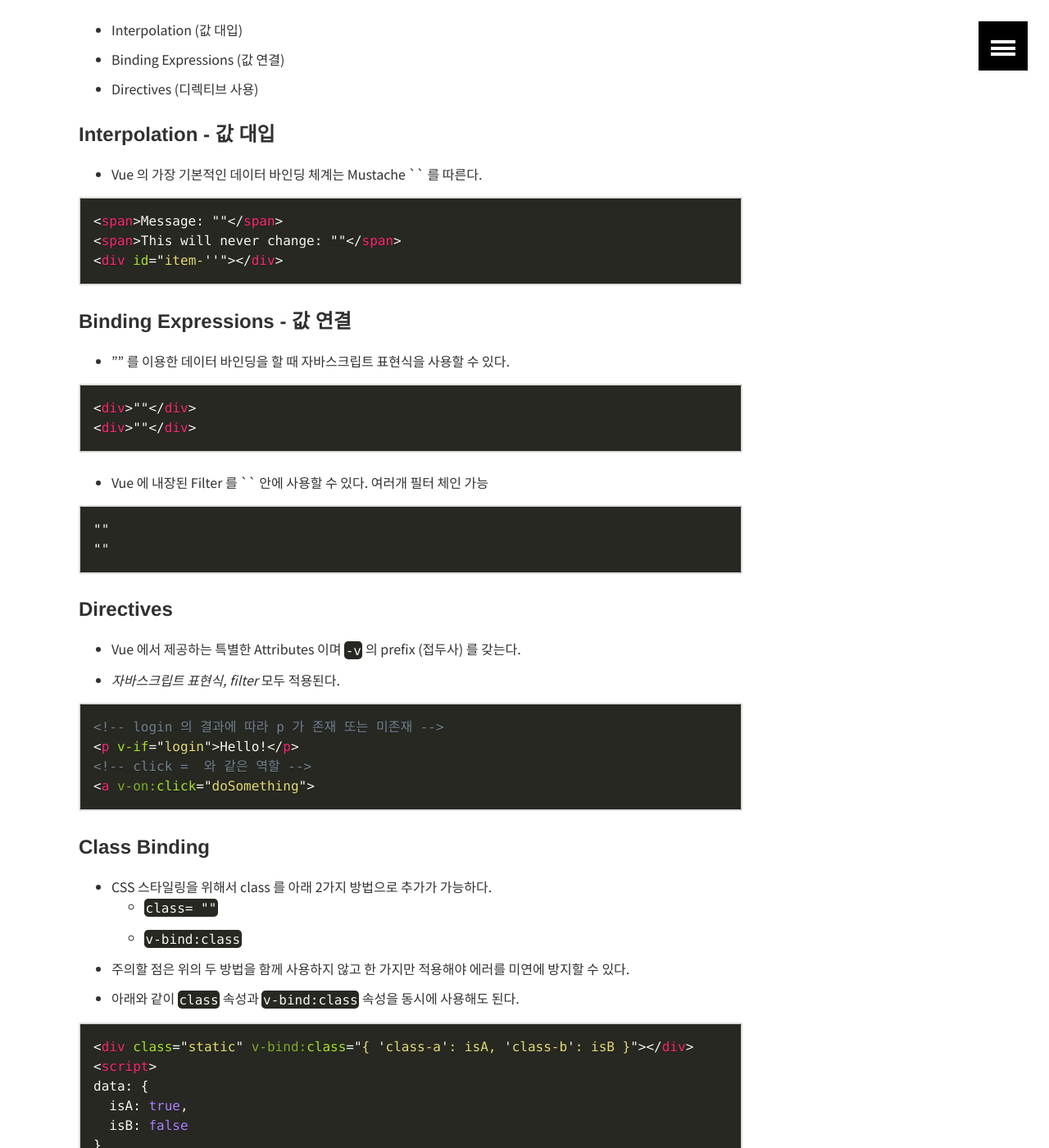
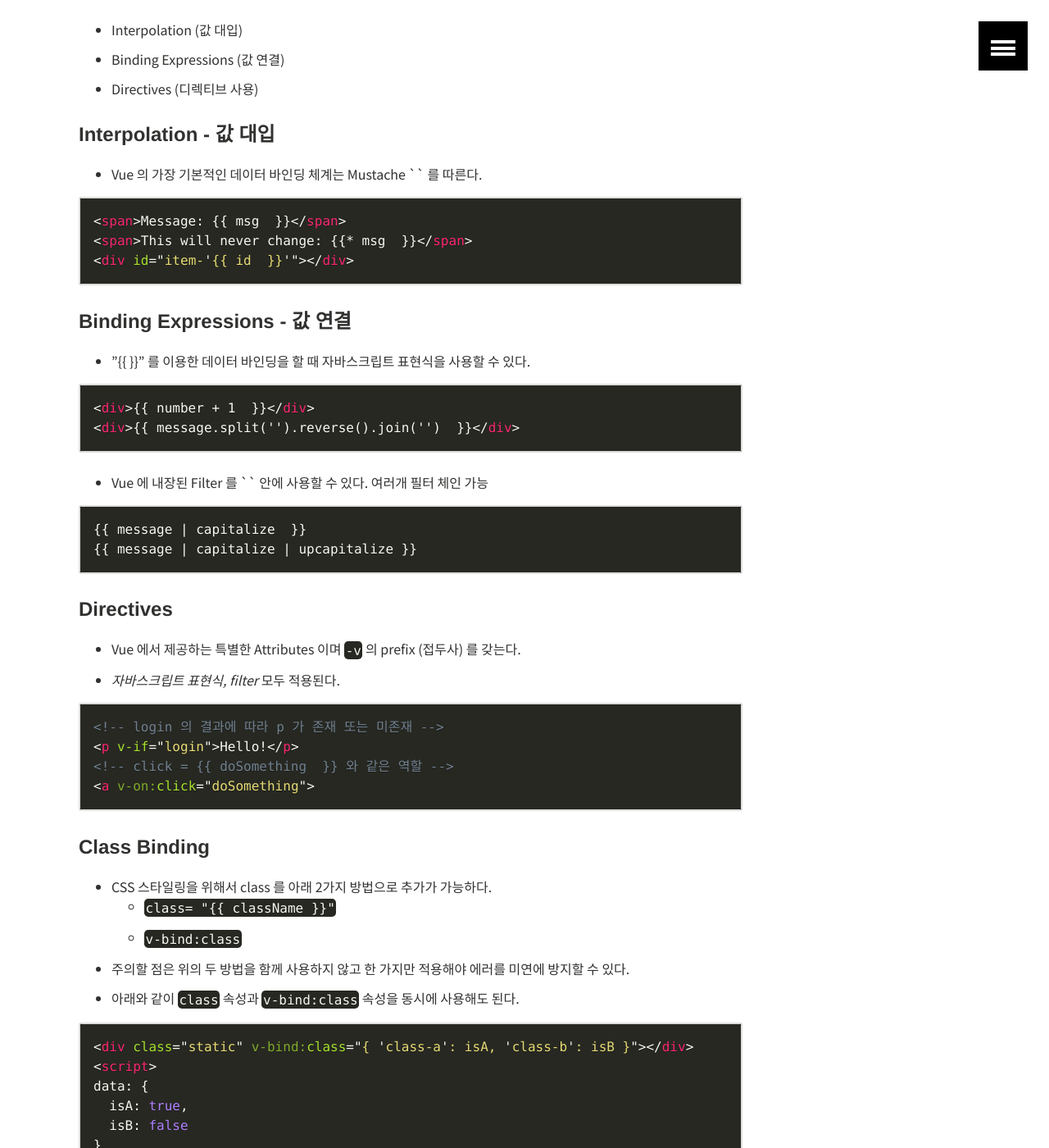
Before and after one commit to joshua1988/joshua1988.github.io, a Jekyll site: the page built from _posts/web_dev/vuejs/2017-06-05-vuejs-tutorial-for-beginner.md, in a window 1280 px wide and 1400 px high, scrolled down 14545 px. Shown: the whole window at 82% size. Built offline with Jekyll 4.4.1, drawn with Linux system fonts in a browser that asks for light colours; comment, search, counter and statistics services are not loaded; some of the changed text lies outside the part shown.

````diff
--- a/_posts/web_dev/vuejs/2017-06-05-vuejs-tutorial-for-beginner.md
+++ b/_posts/web_dev/vuejs/2017-06-05-vuejs-tutorial-for-beginner.md
@@ -60,7 +60,7 @@ MVVM 패턴의 ViewModel 레이어에 해당하는 View 단 라이브러리
   </head>
   <body>
     <div id="app">
-      \{{ message }}\
+      {{ "{{ message " }} }}
     </div>
 
     <script src="https://unpkg.com/vue@2.3.3"></script>
@@ -198,7 +198,6 @@ Vue.component('my-component', {
 })
 ```
 
-
 - local 하게 등록하는 방법은 다음과 같다.
 
 ```js
@@ -234,7 +233,7 @@ new Vue({
 ```js
 Vue.component('child-component', {
   props: ['passedData'],
-  template: '<p>{{passedData}}</p>'
+  template: '<p>{{ "{{ passedData " }} }}</p>'
 });
 
 var app = new Vue({
@@ -450,11 +449,11 @@ Vue 는 DOM 의 요소와 Vue 인스턴스를 매핑할 수 있는 HTML Template
 <div v-bind:id="dynamicId"></div>
 ```
 
-- JS Expressions : "\{{ }}\" 안에 다음과 같이 javascript 표현식도 가능하다.
+- JS Expressions : "{{ "{{ " }} }}" 안에 다음과 같이 javascript 표현식도 가능하다.
 
 ```html
-<div>"{{ number + 1 }}"</div>
-<div>"{ message.split('').reverse().join('') }"</div>
+<div>{{ "{{ number + 1 " }} }}</div>
+<div>{{ "{{ message.split('').reverse().join('') " }} }}</div>
 ```
 
 - Directives : `v-` 접두사를 붙인 attributes 로, javascript 표현식으로 값을 나타내는게 일반적이다. `:` 을 붙여 인자를 받아 취급할 수 있다.
@@ -470,8 +469,8 @@ Vue 는 DOM 의 요소와 Vue 인스턴스를 매핑할 수 있는 HTML Template
 - Filters : 화면에 표시되는 텍스트의 형식을 편하게 바꿀 수 있도록 고안된 기능이며, `|` 을 이용하여 여러 개의 필터를 적용할 수 있다.
 
 ```html
-message 에 표시될 문자에 capitalize 필터를 적용하여 첫 글자를 대문자로 변경한다.
-"{{ message | capitalize }}"
+<!-- message 에 표시될 문자에 capitalize 필터를 적용하여 첫 글자를 대문자로 변경한다. -->
+{{ "{{ message | capitalize " }} }}
 ```
 
 ```js
@@ -497,24 +496,24 @@ Vue 가 DOM 기반 HTMl Template 에 Vue 데이터를 바인딩 하는 방법은
 - Vue 의 가장 기본적인 데이터 바인딩 체계는 Mustache `{{ }}` 를 따른다.
 
 ```html
-<span>Message: "{{ msg }}"</span>
-<span>This will never change: "{{* msg }}"</span>
-<div id="item-'{{ id }}'"></div>
+<span>Message: {{ "{{ msg " }} }}</span>
+<span>This will never change: {{ "{{* msg " }} }}</span>
+<div id="item-'{{ '{{ id ' }} }}'"></div>
 ```
 
 #### Binding Expressions - 값 연결
-- "{{ }}" 를 이용한 데이터 바인딩을 할 때 자바스크립트 표현식을 사용할 수 있다.
+- "{{ '{{ ' }} }}" 를 이용한 데이터 바인딩을 할 때 자바스크립트 표현식을 사용할 수 있다.
 
 ```html
-<div>"{{ number + 1 }}"</div>
-<div>"{{ message.split('').reverse().join('') }}"</div>
+<div>{{ "{{ number + 1 " }} }}</div>
+<div>{{ "{{ message.split('').reverse().join('') " }} }}</div>
 ```
 
 - Vue 에 내장된 Filter 를 `{{ }}` 안에 사용할 수 있다. 여러개 필터 체인 가능
 
 ```html
-"{{ message | capitalize }}"
-"{{ message | capitalize | upcapitalize}}"
+{{ "{{ message | capitalize " }} }}
+{{ "{{ message | capitalize | upcapitalize" }} }}
 ```
 
 #### Directives
@@ -524,13 +523,13 @@ Vue 가 DOM 기반 HTMl Template 에 Vue 데이터를 바인딩 하는 방법은
 ```html
 <!-- login 의 결과에 따라 p 가 존재 또는 미존재 -->
 <p v-if="login">Hello!</p>
-<!-- click = {{doSomething}} 와 같은 역할 -->
+<!-- click = {{ "{{ doSomething " }} }} 와 같은 역할 -->
 <a v-on:click="doSomething">
 ```
 
 #### Class Binding
 - CSS 스타일링을 위해서 class 를 아래 2가지 방법으로 추가가 가능하다.
-  - `class= "{{ className }}"`
+  - `class= "{{ '{{ className ' }} }}"`
   - `v-bind:class`
 - 주의할 점은 위의 두 방법을 함께 사용하지 않고 한 가지만 적용해야 에러를 미연에 방지할 수 있다.
 - 아래와 같이 `class` 속성과 `v-bind:class` 속성을 동시에 사용해도 된다.
````
